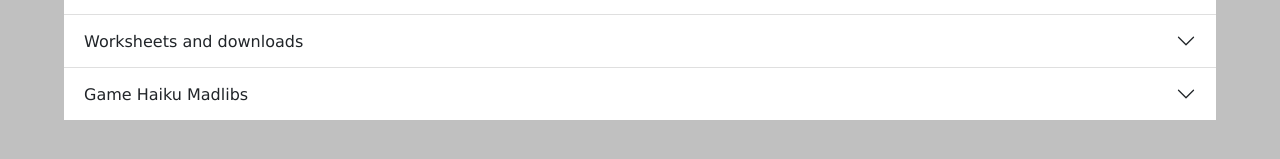
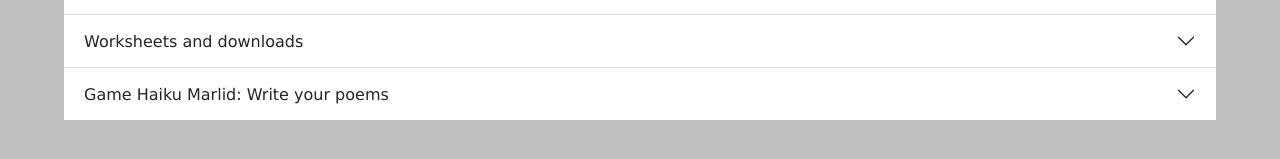
Before and after one commit to lamminhthien/b1-listenning-celebration, a plain HTML site: page index.html in a window 1280 px wide. Shown: the part 313-472 px from the top of the page. Drawn offline with nearby package versions, Linux system fonts and the light colour scheme.

Commit message:
Game Haiku Marlid: Write your poems

```diff
--- a/index.html
+++ b/index.html
@@ -1488,7 +1488,7 @@
       <div class="accordion-item">
         <h2 class="accordion-header" id="flush-headingFour">
           <button class="accordion-button collapsed" type="button" data-bs-toggle="collapse" data-bs-target="#flush-collapseFour" aria-expanded="false" aria-controls="flush-co#flush-collapseFour">
-            Game Haiku Madlibs
+            Game Haiku Marlid: Write your poems
           </button>
         </h2>
         <div id="flush-collapseFour" class="accordion-collapse collapse" aria-labelledby="flush-headingFour" data-bs-parent="#accordionFlushExample">
```
